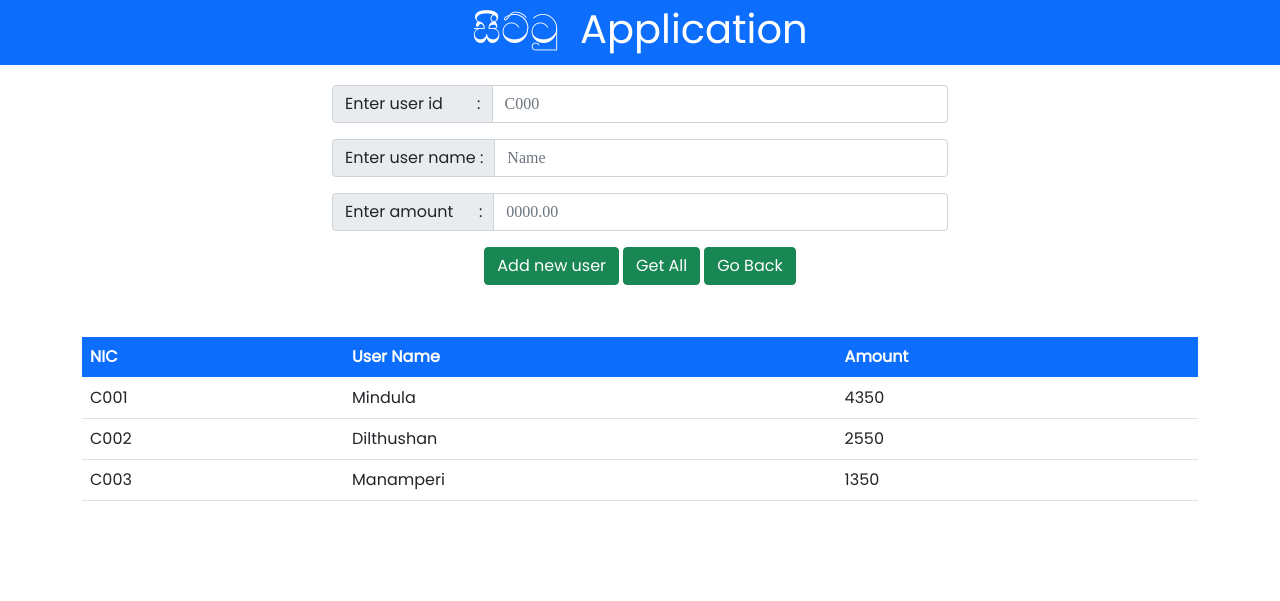
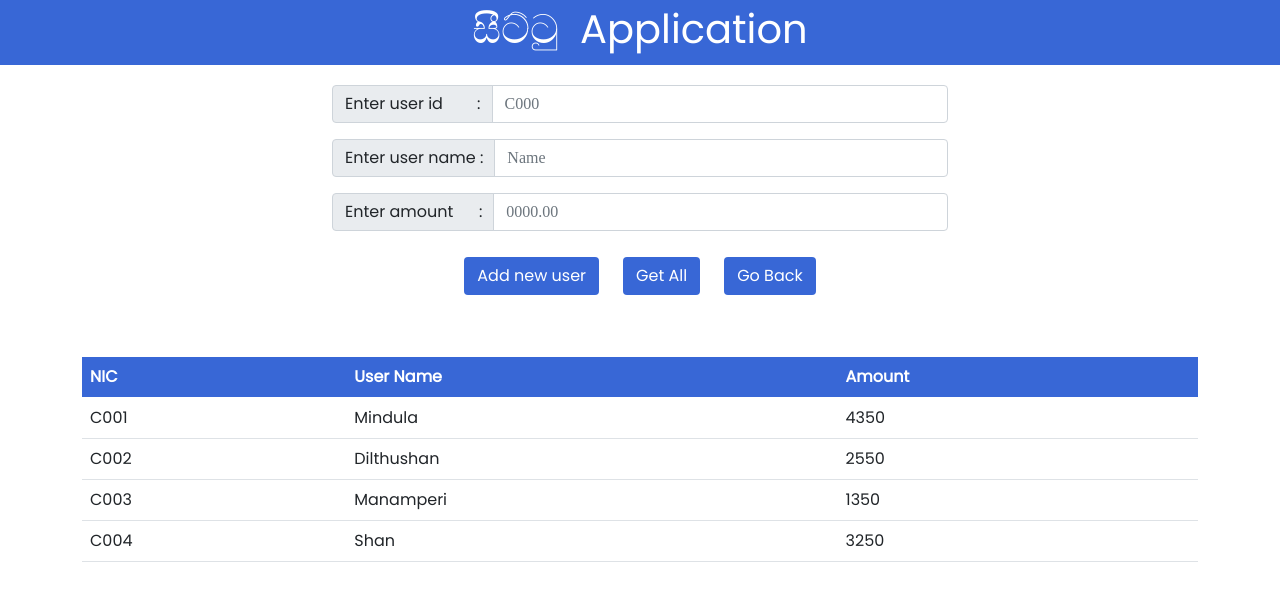
Before and after one commit to Mindula-Dilthushan/Sittu, a Flask app: page /save in a window 1280 px wide. Shown: the top 601 px of the page. Run offline with Flask 2, Linux system fonts and the light colour scheme.

Commit message:
update-user-interface-add-user

```diff
--- a/db/database.json
+++ b/db/database.json
@@ -13,5 +13,10 @@
       "id": "C003",
       "name": "Manamperi",
       "amount": "1350"
+   },
+   {
+      "id": "C004",
+      "name": "Shan",
+      "amount": "3250"
    }
 ]
--- a/static/css/main.css
+++ b/static/css/main.css
@@ -9,6 +9,21 @@
     justify-content: center;
     align-items: center;
     display: flex;
+    background-color: #3867d6;
+}
+
+.btn-bg {
+    background-color: #3867d6;
+    color: white;
+    margin: 10px;
+}
+
+.btn-bg:hover {
+    color: white;
+}
+
+.table-bg {
+    background-color: #3867d6;
 }
 
 .form-div {
--- a/templates/adduser.html
+++ b/templates/adduser.html
@@ -2,7 +2,7 @@
 <html lang="en" xmlns="http://www.w3.org/1999/html">
 <head>
     <meta charset="UTF-8">
-    <title>සීට්ටු Application</title>
+    <title>සීට්ටු Application - add user page </title>
 
     <!--insert css files ---------------------------------------------------------------------------------------------->
     <link href="../static/css/bootstrap.min.css" rel="stylesheet">
@@ -16,7 +16,7 @@
 </head>
 <body class="overflow-hidden">
 
-<div class="bg-primary header-div">
+<div class="header-div">
     <h1 class="header text-center text-white font">
         සීට්ටු&nbsp Application
     </h1>
@@ -56,10 +56,10 @@
                            placeholder="0000.00"
                     >
                 </div>
-                <button type="submit" class="btn btn-success font bold" onclick="validation()">Add new user</button>
-                <button type="button" class="btn btn-success font bold" onclick="loadUsers()">Get All</button>
+                <button type="submit" class="btn font bold btn-bg" onclick="validation()">Add new user</button>
+                <button type="button" class="btn font bold btn-bg" onclick="loadUsers()">Get All</button>
                 <a href="http://127.0.0.1:5000">
-                    <button type="button" class="btn btn-success font bold">Go Back</button>
+                    <button type="button" class="btn font bold btn-bg">Go Back</button>
                 </a>
             </div>
         </div>
@@ -70,7 +70,7 @@
 <div class="table_wrapper container">
     <table class="table mt-1">
         <thead>
-        <tr class="bg-primary text-white container font">
+        <tr class="text-white container font table-bg">
             <th scope="col">NIC</th>
             <th scope="col">User Name</th>
             <th scope="col">Amount</th>
```
Lines whose indentation alone changed are shown as unchanged.
